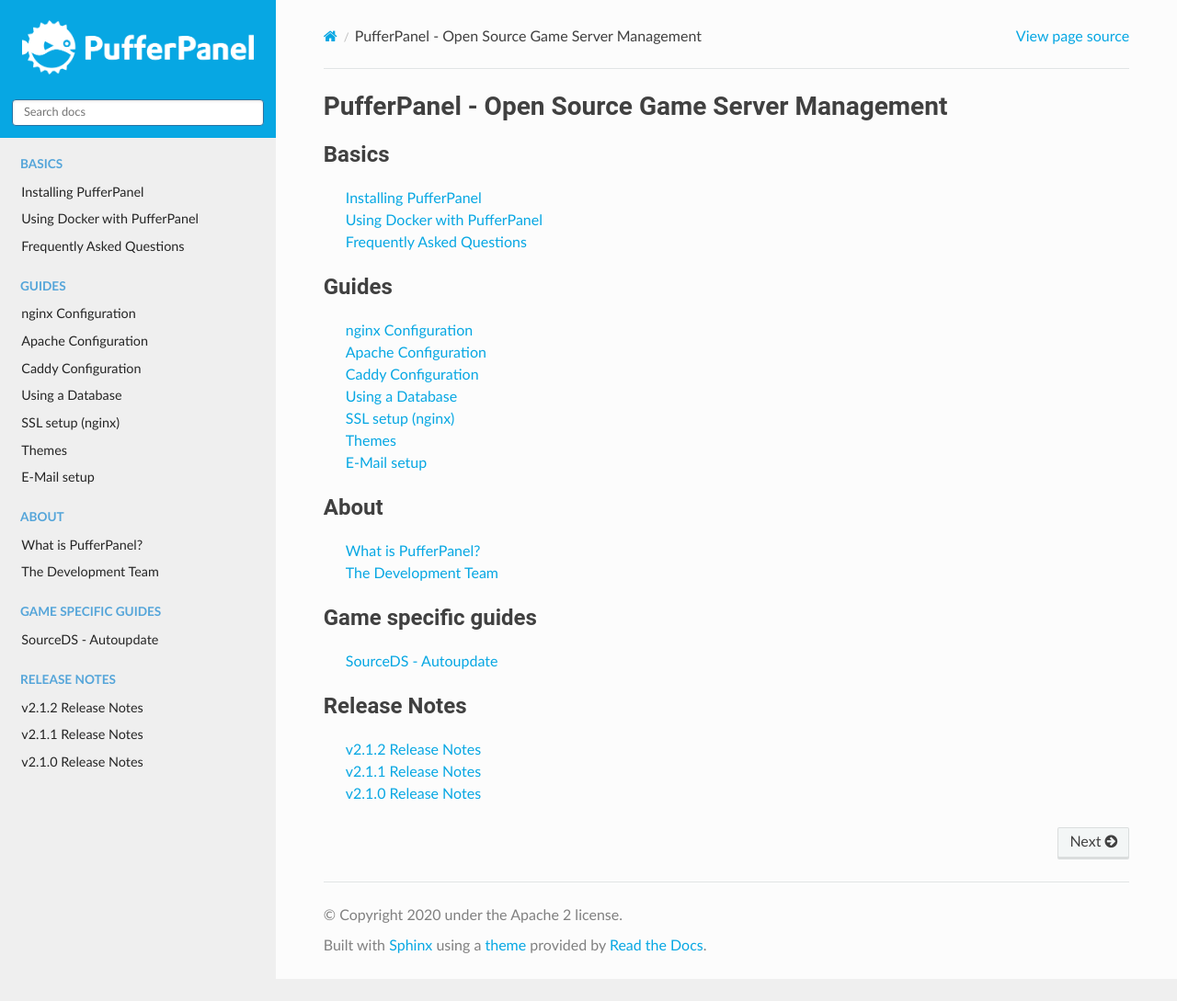
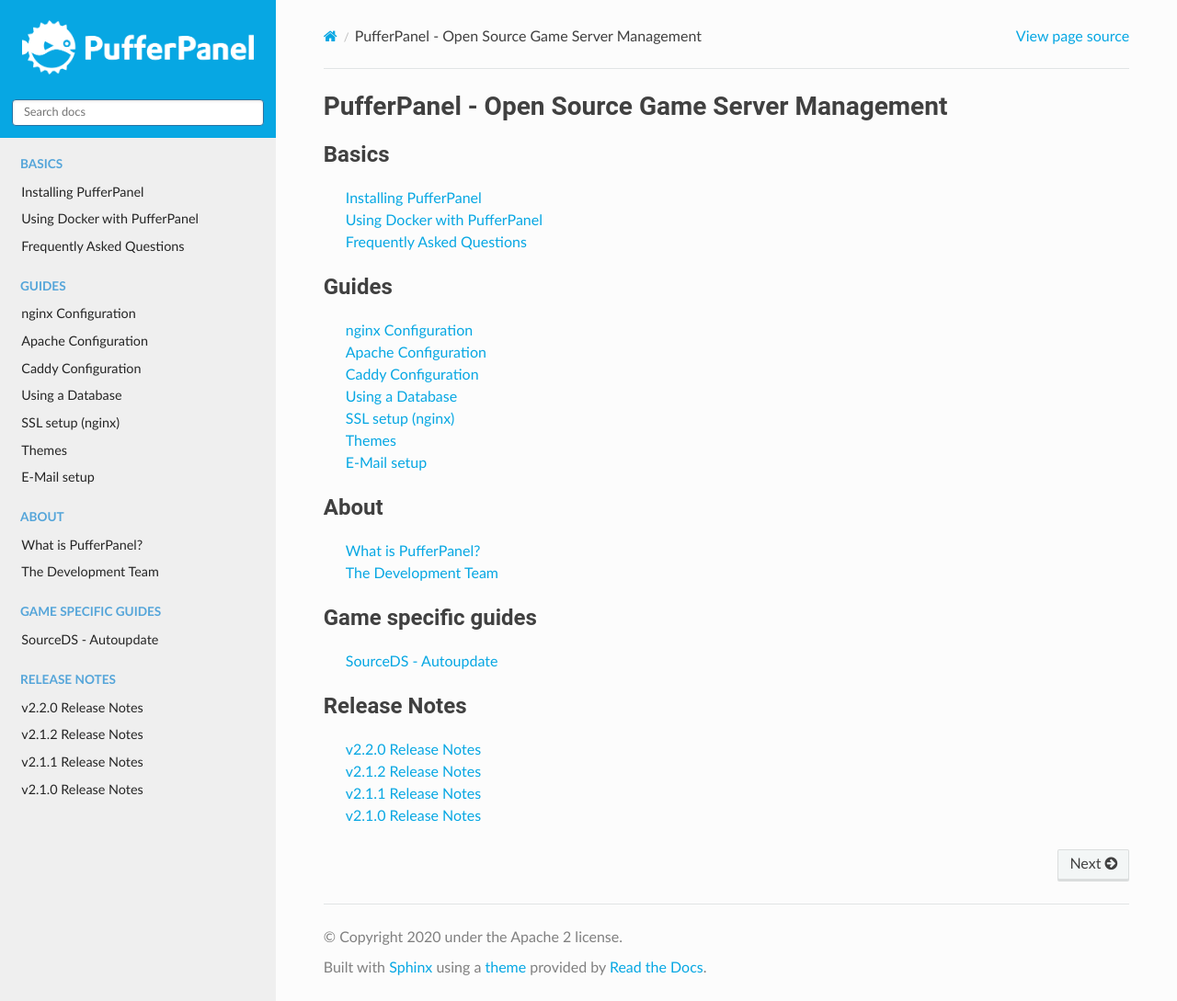
Before and after one commit to pufferpanel/documentation, a Sphinx documentation site: the page built from source/index.rst, in a window 1280 px wide and 1089 px high. Shown: the whole window at 92% size. Built offline with Sphinx 7.4.7 and the Read the Docs theme 2.0.0, drawn with Linux system fonts in a browser that asks for light colours.

Commit message:
Update index.rst

```diff
--- a/source/index.rst
+++ b/source/index.rst
@@ -38,6 +38,7 @@
    :maxdepth: 1
    :caption: Release Notes
 
+   release-notes/2.2.0
    release-notes/2.1.2
    release-notes/2.1.1
    release-notes/2.1.0
```
